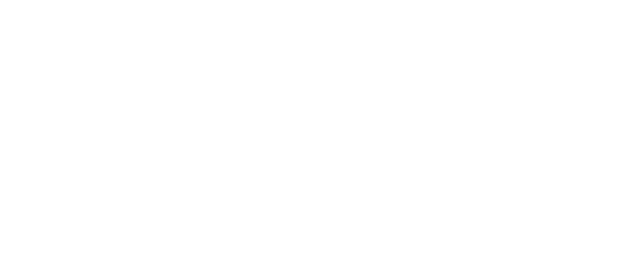
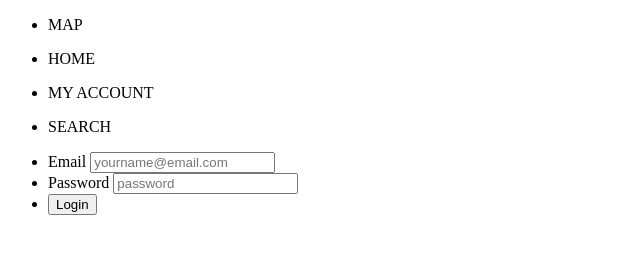
Before and after one commit to myuclstudyspace/myuclstudyspace, a plain HTML site: page index.html in a window 1280 px wide. Shown: the whole page, without its empty margins (0-640 px from the left). Drawn offline with Linux system fonts and the light colour scheme.

Commit message:
added login form and html for navbar

```diff
--- a/index.html
+++ b/index.html
@@ -2,11 +2,37 @@
 
 <html>
 	<head>
-		<title></title>
+		<title>My UCL Study Place</title>
 		<link rel="stylesheet" type="text/css" href="main.css">
 	</head>
 
 	<body>
+		<header>
+			<ul>
+				<li><p>MAP</p></li>
+				<li><p>HOME</p></li>
+				<li><p>MY ACCOUNT</p></li>
+				<li><p>SEARCH</p></li>
+		</header>
+
+		<jumbotron>
+			<section class="loginform cf">
+<form name="login" action="index_submit" method="get" accept-charset="utf-8">
+    <ul>
+        <li><label for="usermail">Email</label>
+        <input type="email" name="usermail" placeholder="yourname@email.com" required></li>
+        <li><label for="password">Password</label>
+        <input type="password" name="password" placeholder="password" required></li>
+        <li>
+        <input type="submit" value="Login"></li>
+    </ul>
+</form>
+</section>
+		</jumbotron>
+
+		<footer>
+		</footer>
+
 	</body>
 
 </html>
```
